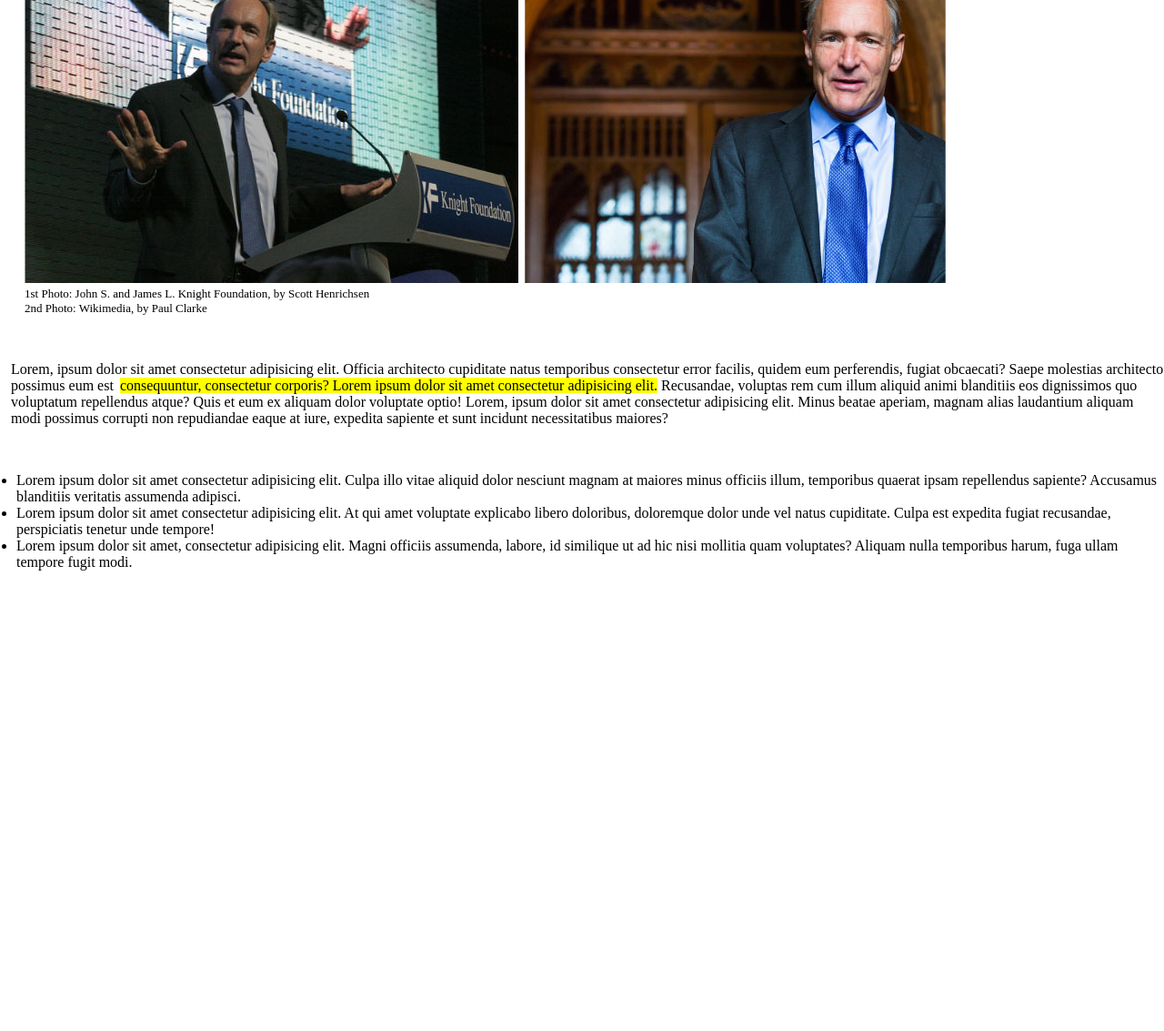
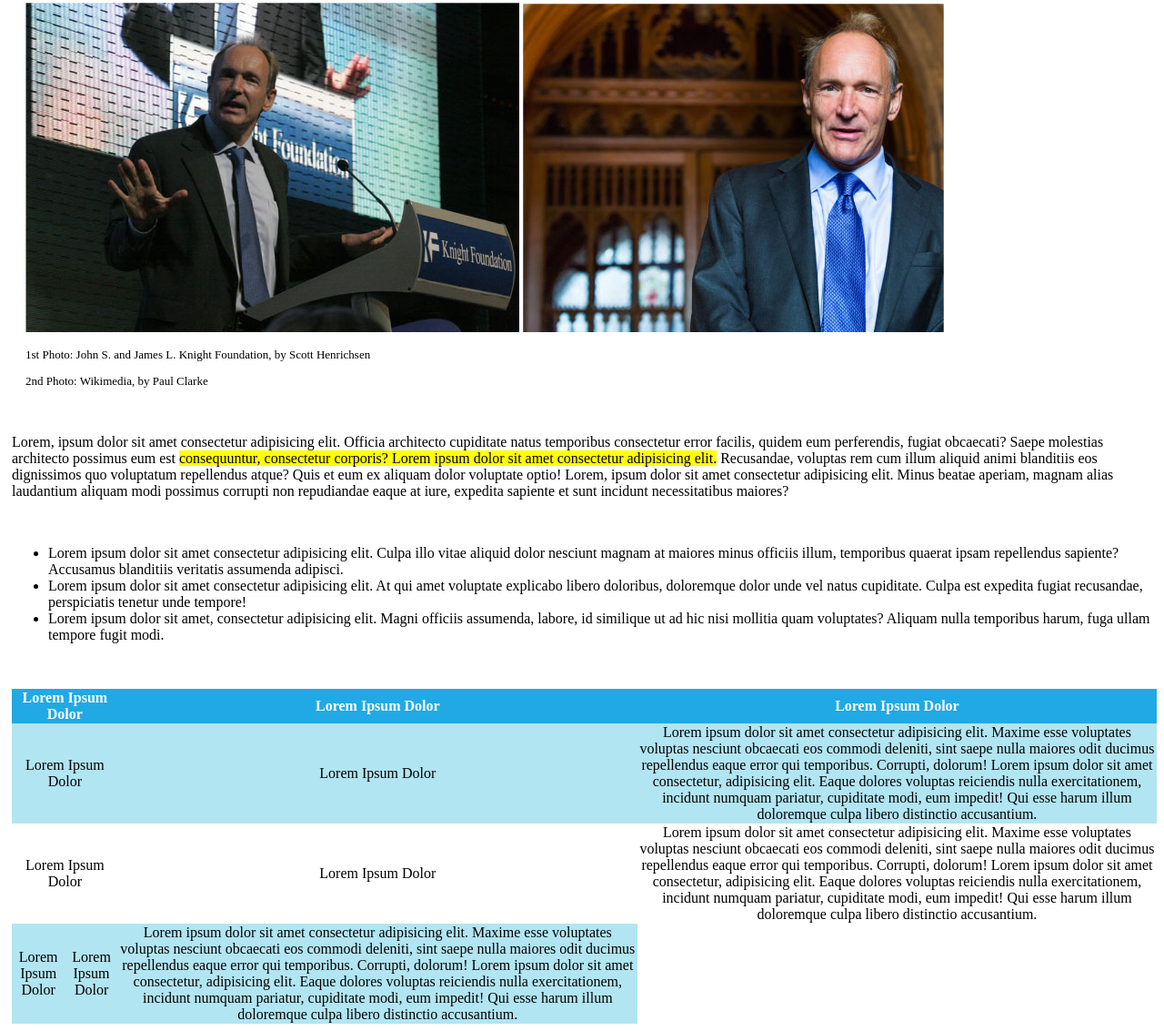
Before and after one commit to KevinZucca/html-css-booleaner, a plain HTML site: page index.html in a window 1280 px wide. Shown: the part 469-1602 px from the top of the page at 91% size. Before the commit the page ends 1096 px from the top, so only its background shows below. Drawn offline with Linux system fonts and the light colour scheme.

Commit message:
Creazione tabella con problemi ad allargare l'ultima cella

```diff
--- a/css/style.css
+++ b/css/style.css
@@ -1,8 +1,7 @@
-* {
+html {
     box-sizing: border-box;
-    margin: 0;
     padding: 0;
-    margin-left: 3px;
+    margin-left: 5px;
 }
 
 header {
@@ -11,7 +10,7 @@ header {
     background-color: #4EA0ff;
     background-size: contain;
     background-position: top;
-    margin: auto;
+    margin: 0;
 }
 
 #logo {
@@ -54,3 +53,22 @@ h1 {
 .lorem {
     margin-bottom: 50px;
 }
+
+thead {
+    background-color: #20A9E5;
+    color: white;
+}
+
+.blue {
+    background-color: #B1E5F2;
+}
+
+
+td {
+    height: 100px;
+    text-align: center;
+}
+
+table {
+    border-collapse: collapse;
+}
--- a/index.html
+++ b/index.html
@@ -14,7 +14,7 @@
 
 
     <main>
-        <!-- PRIMA SEZIONE -->
+        <!-- PRIMA SEZIONE CON TITOLO, IMMAGINI E INFO ARTICOLO -->
         <div class="titolo">
             <h1>Internet deve essere al servizio del "bene pubblico": il <br> manifesto di Tim Berners-Lee</h1>
             <p class="grey">Scritto da <span id="booleaner">The Booleaner</span></p>
@@ -25,19 +25,46 @@
             <p class="photo-description">2nd Photo: Wikimedia, by Paul Clarke</p>
         </div>
 
-        <!-- SECONDA SEZIONE -->
+        <!-- SECONDA SEZIONE CON PRIMO LOREM PIU' ELENCO-->
         <div class="lorem">
             Lorem, ipsum dolor sit amet consectetur adipisicing elit. Officia architecto cupiditate natus temporibus consectetur error facilis, quidem eum perferendis, fugiat obcaecati? Saepe molestias architecto possimus eum est <span id="yellow">consequuntur, consectetur corporis? Lorem ipsum dolor sit amet consectetur adipisicing elit.</span> Recusandae, voluptas rem cum illum aliquid animi blanditiis eos dignissimos quo voluptatum repellendus atque? Quis et eum ex aliquam dolor voluptate optio! Lorem, ipsum dolor sit amet consectetur adipisicing elit. Minus beatae aperiam, magnam alias laudantium aliquam modi possimus corrupti non repudiandae eaque at iure, expedita sapiente et sunt incidunt necessitatibus maiores?
         </div>
 
         <div>
-            <ul>
+            <ul class="lorem">
                 <li>Lorem ipsum dolor sit amet consectetur adipisicing elit. Culpa illo vitae aliquid dolor nesciunt magnam at maiores minus officiis illum, temporibus quaerat ipsam repellendus sapiente? Accusamus blanditiis veritatis assumenda adipisci.</li>
                 <li>Lorem ipsum dolor sit amet consectetur adipisicing elit. At qui amet voluptate explicabo libero doloribus, doloremque dolor unde vel natus cupiditate. Culpa est expedita fugiat recusandae, perspiciatis tenetur unde tempore!</li>
                 <li>Lorem ipsum dolor sit amet, consectetur adipisicing elit. Magni officiis assumenda, labore, id similique ut ad hic nisi mollitia quam voluptates? Aliquam nulla temporibus harum, fuga ullam tempore fugit modi.</li>
             </ul>
         </div>
 
+        <!-- TERZA SEZIONE CON TABELLA -->
+        <table>
+            <thead>
+                <tr>
+                    <th colspan="2">Lorem Ipsum Dolor</th>
+                    <th>Lorem Ipsum Dolor</th>
+                    <th>Lorem Ipsum Dolor</th>
+                </tr>
+            <tbody>
+                <tr class="blue">
+                    <td colspan="2">Lorem Ipsum Dolor</td>
+                    <td>Lorem Ipsum Dolor</td>
+                    <td>Lorem ipsum dolor sit amet consectetur adipisicing elit. Maxime esse voluptates voluptas nesciunt obcaecati eos commodi deleniti, sint saepe nulla maiores odit ducimus repellendus eaque error qui temporibus. Corrupti, dolorum! Lorem ipsum dolor sit amet consectetur, adipisicing elit. Eaque dolores voluptas reiciendis nulla exercitationem, incidunt numquam pariatur, cupiditate modi, eum impedit! Qui esse harum illum doloremque culpa libero distinctio accusantium.</td>
+                </tr>
+                <tr>
+                    <td colspan="2">Lorem Ipsum Dolor</td>
+                    <td>Lorem Ipsum Dolor</td>
+                    <td>Lorem ipsum dolor sit amet consectetur adipisicing elit. Maxime esse voluptates voluptas nesciunt obcaecati eos commodi deleniti, sint saepe nulla maiores odit ducimus repellendus eaque error qui temporibus. Corrupti, dolorum! Lorem ipsum dolor sit amet consectetur, adipisicing elit. Eaque dolores voluptas reiciendis nulla exercitationem, incidunt numquam pariatur, cupiditate modi, eum impedit! Qui esse harum illum doloremque culpa libero distinctio accusantium.</td>
+                </tr>
+                <tr class="blue">
+                    <td>Lorem Ipsum Dolor</td>
+                    <td>Lorem Ipsum Dolor</td>
+                    <td>Lorem ipsum dolor sit amet consectetur adipisicing elit. Maxime esse voluptates voluptas nesciunt obcaecati eos commodi deleniti, sint saepe nulla maiores odit ducimus repellendus eaque error qui temporibus. Corrupti, dolorum! Lorem ipsum dolor sit amet consectetur, adipisicing elit. Eaque dolores voluptas reiciendis nulla exercitationem, incidunt numquam pariatur, cupiditate modi, eum impedit! Qui esse harum illum doloremque culpa libero distinctio accusantium.</td>
+                </tr>
+            </tbody>
+            </thead>
+        </table>
     </main>
 
 
```
